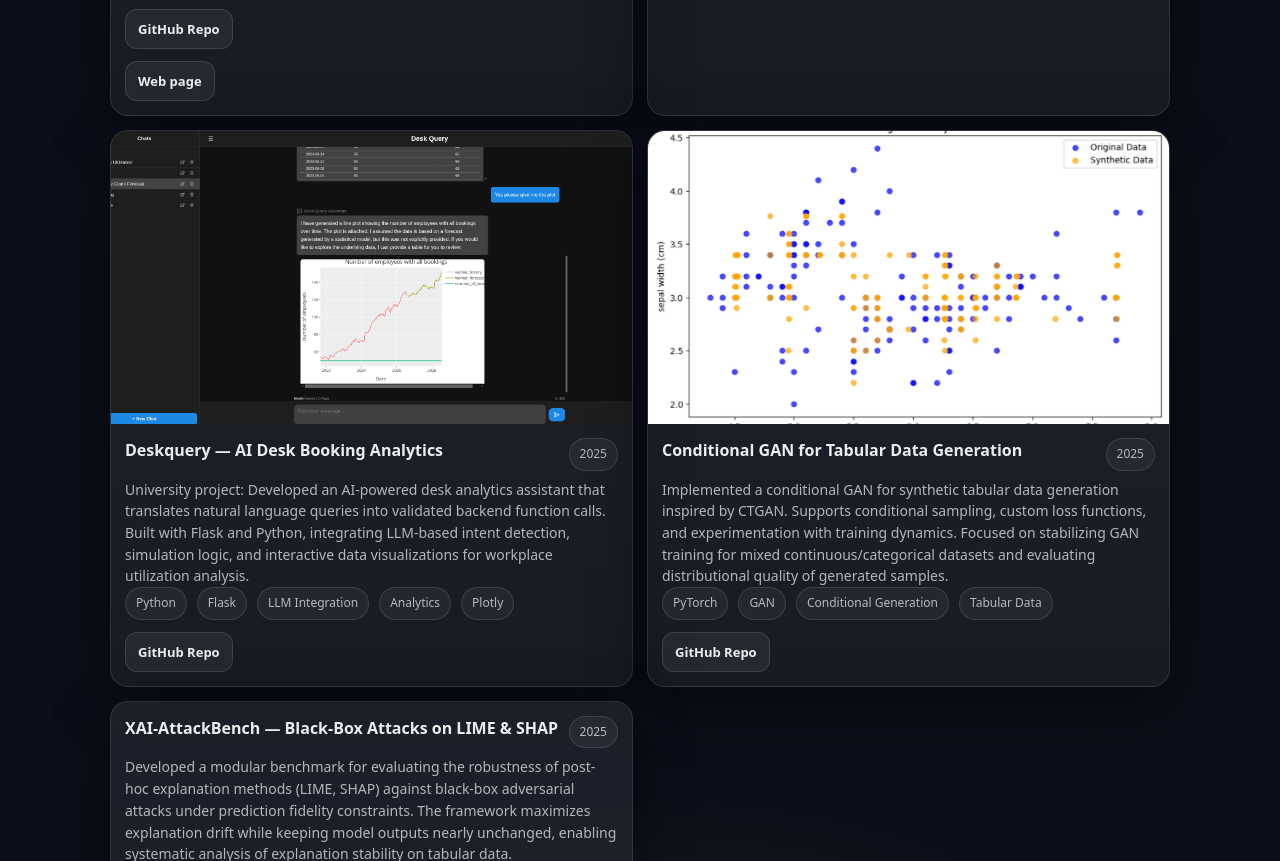
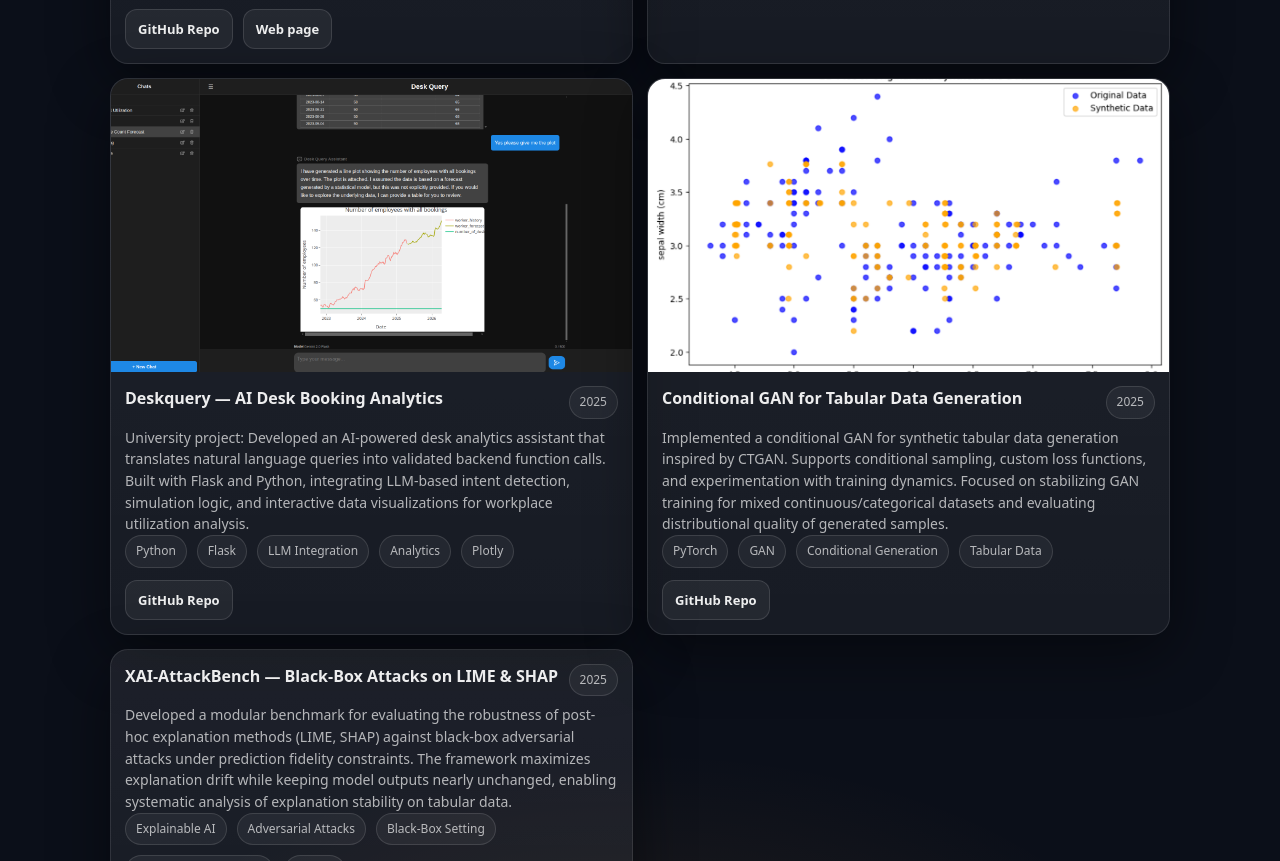
Before and after one commit to ZanderNic/Me, a plain HTML site: page index.html in a window 1280 px wide. Shown: the part 2491-3352 px from the top of the page. Drawn offline with Linux system fonts and the light colour scheme.

Commit message:
add radar projekt to projects

```diff
--- a/index.html
+++ b/index.html
@@ -191,11 +191,9 @@
               </div>
                 <div class="proj-actions">
                     <a class="linkbtn" href="https://github.com/ZanderNic/FrechetRadar" target="_blank" rel="noopener">GitHub Repo</a>
-                </div>
-                <div class="proj-actions">
                     <a class="linkbtn" href="https://zandernic.github.io/FrechetRadar/#acknowledgements" target="_blank" rel="noopener">Web page</a>
                 </div>
-                </div>
+              </div>
             </article>
 
 
```
